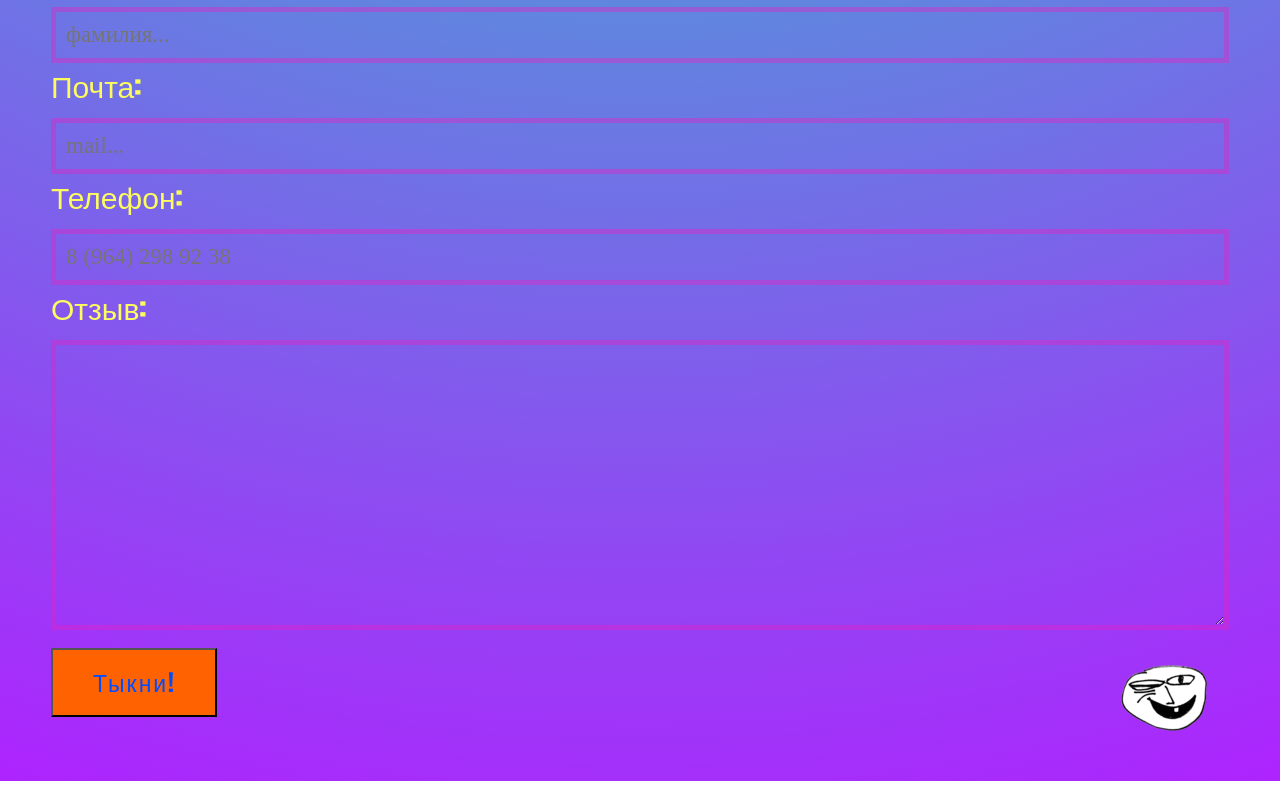
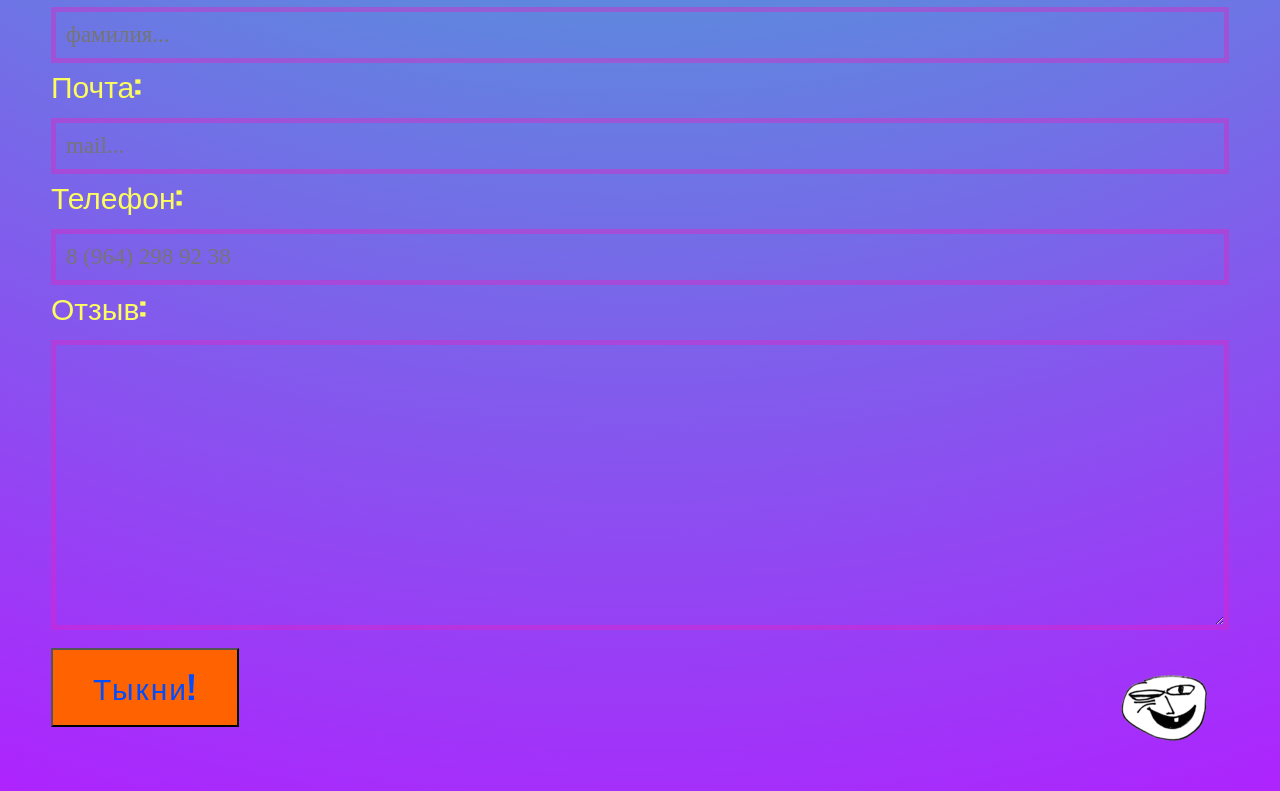
Before and after one commit to DaryaNnN/css-test, a plain HTML site: page index.html in a window 1280 px wide. Shown: the part 2930-3721 px from the top of the page. Drawn offline with Linux system fonts and the light colour scheme.

Commit message:
Add files via upload

```diff
--- a/index.html
+++ b/index.html
@@ -115,7 +115,7 @@
               <textarea name="" id="text" cols="30" rows="10"></textarea>
             </div>
 
-            <input class="btn" type="submit" value="Тыкни!" />
+            <button class="btn" type="submit">Тыкни!</button>
           </form>
         </div>
 
--- a/stylles.css
+++ b/stylles.css
@@ -210,6 +210,7 @@ input {
   cursor: pointer;
   border: 1 px solidrgb(70, 27, 0);
   transition: opacity ease 0.3s;
+  font-size: 30px;
 }
 
 .btn:hover {
```
